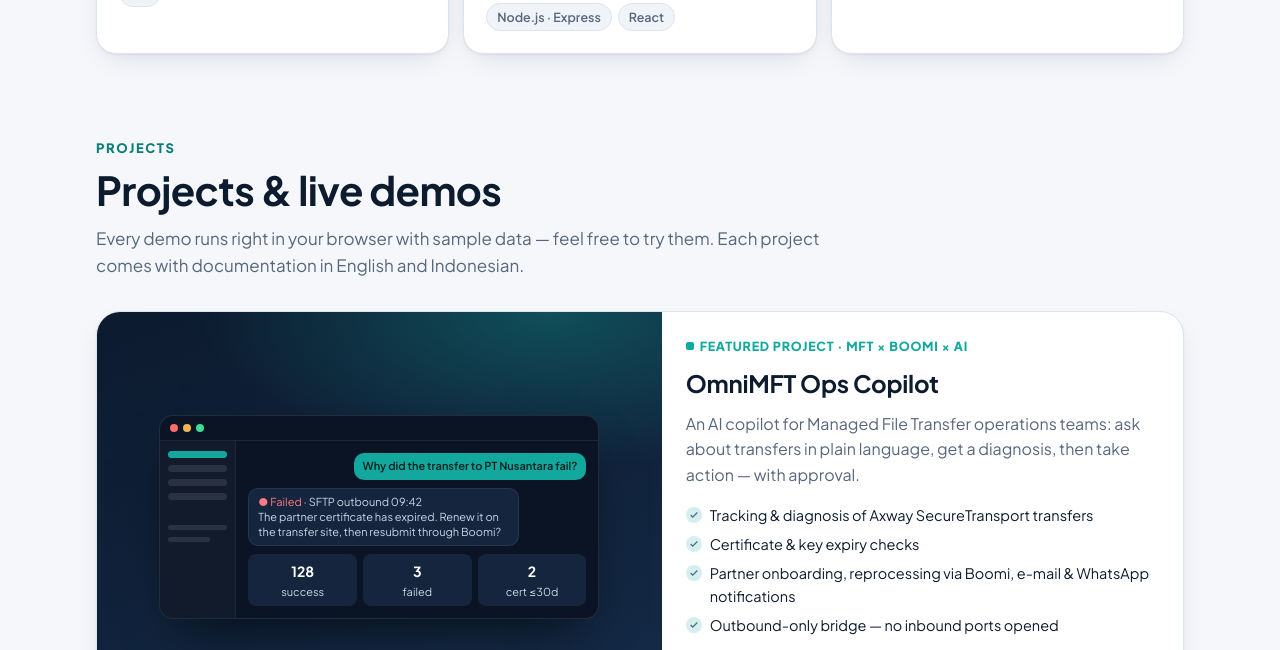
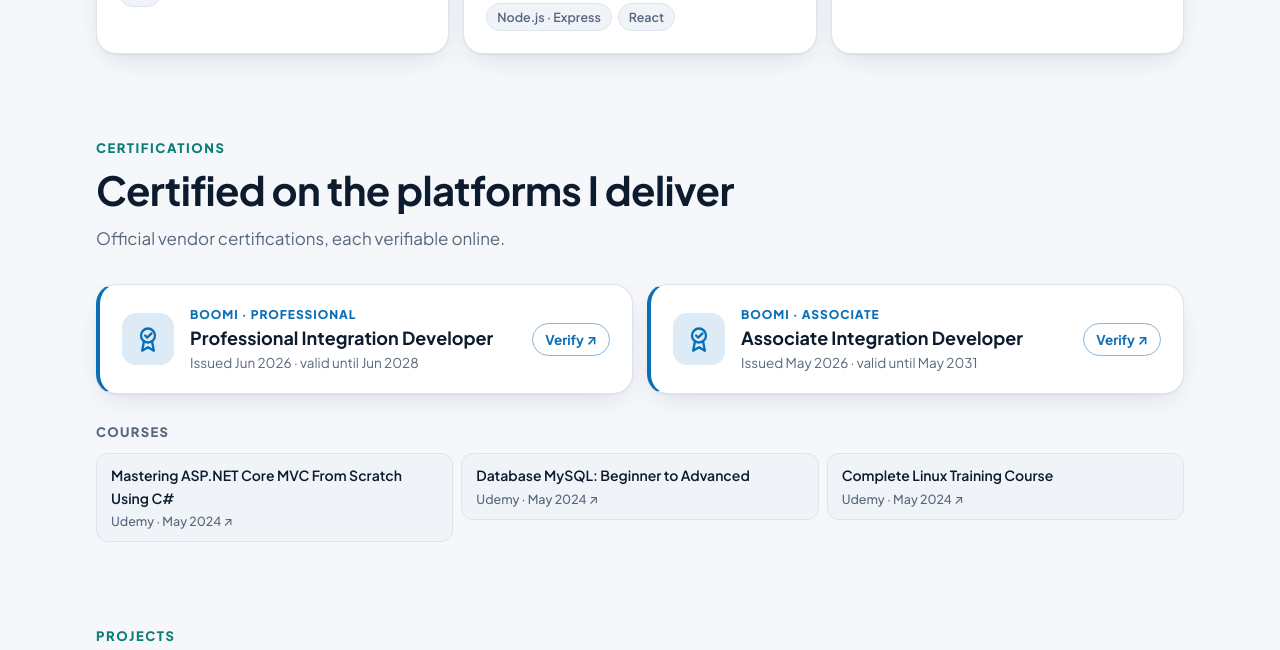
Before and after one commit to diimasogan/diimasogan.github.io, a plain HTML site: page index.html in a window 1280 px wide. Shown: the part 1364-2014 px from the top of the page. Drawn offline with Linux system fonts and the light colour scheme.

Commit message:
Add Certifications section: Boomi certifications with verify links, Udemy courses
Co-Authored-By: Claude Opus 5.5 <noreply@anthropic.com>

```diff
--- a/index.html
+++ b/index.html
@@ -96,6 +96,24 @@ h2{font-size:clamp(28px,4vw,40px);line-height:1.15;margin:8px 0 12px;letter-spac
 
 /* skills */
 .skills{display:grid;grid-template-columns:repeat(3,1fr);gap:14px}
+/* certifications: vendor certs prominent, courses secondary */
+.certs{display:grid;grid-template-columns:repeat(2,1fr);gap:14px}
+.cert{--c:#0B6FB8;position:relative;display:flex;align-items:center;gap:16px;text-decoration:none;background:var(--surface);border:1px solid var(--line);border-left:4px solid var(--c);border-radius:var(--radius);padding:20px 22px;box-shadow:var(--shadow);transition:transform .15s,border-color .15s}
+.cert:hover{transform:translateY(-2px);border-color:var(--c)}
+.cert .seal{flex:none;width:52px;height:52px;border-radius:14px;display:grid;place-items:center;background:color-mix(in srgb,var(--c) 14%,transparent);color:var(--c)}
+.cert .seal svg{width:28px;height:28px}
+.cert .ct{display:flex;flex-direction:column;gap:2px;min-width:0}
+.cert .lvl{font-size:12px;font-weight:800;letter-spacing:.08em;text-transform:uppercase;color:var(--c)}
+.cert b{font-size:18px;line-height:1.3}
+.cert .dt{font-size:13.5px;color:var(--muted)}
+.cert .vf{margin-left:auto;flex:none;font-size:13.5px;font-weight:700;color:var(--c);border:1px solid color-mix(in srgb,var(--c) 40%,var(--line));border-radius:999px;padding:5px 12px;white-space:nowrap}
+:root[data-theme="dark"] .cert{--c:#5AB0F0}
+@media (prefers-color-scheme:dark){:root:not([data-theme="light"]) .cert{--c:#5AB0F0}}
+.courses-h{margin:28px 0 10px;font-size:13px;font-weight:800;letter-spacing:.1em;text-transform:uppercase;color:var(--muted)}
+.courses{list-style:none;margin:0;padding:0;display:grid;grid-template-columns:repeat(3,1fr);gap:8px}
+.courses a{display:flex;flex-direction:column;gap:2px;text-decoration:none;font-size:14px;font-weight:600;padding:10px 14px;border:1px solid var(--line);border-radius:12px;background:var(--surface-2)}
+.courses a:hover{border-color:var(--brand)}
+.courses em{font-style:normal;font-size:12.5px;font-weight:500;color:var(--muted)}
 .skill{background:var(--surface);border:1px solid var(--line);border-radius:var(--radius);padding:22px;box-shadow:var(--shadow)}
 .skill .ic{width:44px;height:44px;border-radius:12px;display:grid;place-items:center;background:var(--brand-soft);color:var(--brand-ink);margin-bottom:14px}
 .skill .ic svg{width:22px;height:22px}
@@ -191,6 +209,7 @@ footer a{color:#fff}
   .bf1{left:-14%}.bf2{right:-18%}
   .stats{grid-template-columns:repeat(2,1fr)}
   .skills{grid-template-columns:1fr}
+  .certs,.courses{grid-template-columns:1fr}
   .projects{grid-template-columns:1fr}
   .proj.feat,.proj.wide{flex-direction:column}
   .proj.feat .shot{min-height:220px}
@@ -202,6 +221,9 @@ footer a{color:#fff}
   .bar nav{gap:2px}
   .bar nav a{padding:6px 9px;font-size:14px}
   .cta .btn{flex:1 1 100%;justify-content:center}
+  .cert{flex-wrap:wrap;padding:18px}
+  .cert .ct{flex:1 1 calc(100% - 68px)}
+  .cert .vf{margin-left:68px}
   .connect,.connect.direct{grid-template-columns:1fr}
   .badge-float{font-size:11.5px;padding:6px 9px}
   .bf2{right:-6%}.bf1{left:-6%}
@@ -223,6 +245,7 @@ footer a{color:#fff}
   <symbol id="i-lt" viewBox="0 0 24 24"><g fill="none" stroke="currentColor" stroke-width="2.2" stroke-linecap="round"><path d="M12 3v18M4.2 7.5l15.6 9M4.2 16.5l15.6-9"/></g></symbol>
   <symbol id="i-arrow" viewBox="0 0 24 24"><path fill="none" stroke="currentColor" stroke-width="2.2" stroke-linecap="round" stroke-linejoin="round" d="M7 17 17 7M8 7h9v9"/></symbol>
   <symbol id="i-doc" viewBox="0 0 24 24"><g fill="none" stroke="currentColor" stroke-width="2" stroke-linejoin="round"><path d="M5 3h10l4 4v14H5z"/><path d="M14 3v5h5M8 13h8M8 17h5"/></g></symbol>
+  <symbol id="i-award" viewBox="0 0 24 24"><g fill="none" stroke="currentColor" stroke-width="2" stroke-linecap="round" stroke-linejoin="round"><circle cx="12" cy="9" r="6"/><path d="m9.5 9 1.8 1.8L15 7.2"/><path d="M8.5 14.2 7 22l5-3 5 3-1.5-7.8"/></g></symbol>
   <symbol id="i-dl" viewBox="0 0 24 24"><g fill="none" stroke="currentColor" stroke-width="2" stroke-linecap="round" stroke-linejoin="round"><path d="M12 4v11m-5-5 5 5 5-5M5 20h14"/></g></symbol>
 <symbol id="i-wa" viewBox="0 0 24 24"><g fill="none" stroke="currentColor" stroke-width="2" stroke-linecap="round" stroke-linejoin="round"><path d="M3.5 20.5l1.3-4.2A8.5 8.5 0 1 1 8 19.3z"/><path d="M9 8.6c0 3.3 3.1 6.4 6.4 6.4l1.1-1.6-2-1-.9.8c-1-.4-1.9-1.3-2.3-2.3l.8-.9-1-2z" fill="currentColor" stroke-width="1"/></g></symbol>
 <symbol id="i-mail" viewBox="0 0 24 24"><g fill="none" stroke="currentColor" stroke-width="2" stroke-linejoin="round"><rect x="3" y="5" width="18" height="14" rx="2"/><path d="m3 7 9 6 9-6"/></g></symbol>
@@ -232,7 +255,7 @@ footer a{color:#fff}
 <header class="bar"><div class="wrap">
   <a class="mono" href="#top"><i>DP</i><span>diimasogan</span></a>
   <nav aria-label="Main">
-    <a href="#skills" data-i18n="nav.skills">Skills</a><a href="#projects" class="keep" data-i18n="nav.projects">Projects</a><a href="#contact" class="keep" data-i18n="nav.contact">Contact</a>
+    <a href="#skills" data-i18n="nav.skills">Skills</a><a href="#certifications" data-i18n="nav.certs">Certifications</a><a href="#projects" class="keep" data-i18n="nav.projects">Projects</a><a href="#contact" class="keep" data-i18n="nav.contact">Contact</a>
   </nav>
   <button class="lang" id="lang" type="button" aria-label="Ganti ke Bahasa Indonesia" title="Bahasa Indonesia">ID</button>
   <button class="theme" id="theme" aria-label="Toggle theme" title="Toggle theme"><svg viewBox="0 0 24 24" fill="none" stroke="currentColor" stroke-width="2"><path d="M21 12.8A9 9 0 1 1 11.2 3a7 7 0 0 0 9.8 9.8z"/></svg></button>
@@ -293,6 +316,38 @@ footer a{color:#fff}
       <h3 data-i18n="sk.3h">Data &amp; Dashboards</h3><p data-i18n="sk.3">Turning operational data into dashboards that support decisions.</p>
       <div class="chips"><span>Power BI</span><span>DAX</span><span>Data modeling</span><span>SQL</span></div></div>
   </div>
+</div></section>
+
+<section id="certifications"><div class="wrap">
+  <div class="eyebrow" data-i18n="ce.eye">Certifications</div>
+  <h2 data-i18n="ce.h">Certified on the platforms I deliver</h2>
+  <p class="sub" data-i18n="ce.sub">Official vendor certifications, each verifiable online.</p>
+  <div class="certs">
+    <a class="cert rv" href="https://verify.skilljar.com/c/v2se367urukh" target="_blank" rel="noopener">
+      <span class="seal" aria-hidden="true"><svg><use href="#i-award"/></svg></span>
+      <span class="ct">
+        <span class="lvl">Boomi · Professional</span>
+        <b>Professional Integration Developer</b>
+        <span class="dt"><span data-i18n="ce.issued">Issued</span> Jun 2026 · <span data-i18n="ce.valid">valid until</span> Jun 2028</span>
+      </span>
+      <span class="vf"><span data-i18n="ce.verify">Verify</span> ↗</span>
+    </a>
+    <a class="cert rv" href="https://verify.skilljar.com/c/mex824abth5g" target="_blank" rel="noopener">
+      <span class="seal" aria-hidden="true"><svg><use href="#i-award"/></svg></span>
+      <span class="ct">
+        <span class="lvl">Boomi · Associate</span>
+        <b>Associate Integration Developer</b>
+        <span class="dt"><span data-i18n="ce.issued">Issued</span> May 2026 · <span data-i18n="ce.valid">valid until</span> May 2031</span>
+      </span>
+      <span class="vf"><span data-i18n="ce.verify">Verify</span> ↗</span>
+    </a>
+  </div>
+  <h3 class="courses-h" data-i18n="ce.courses">Courses</h3>
+  <ul class="courses">
+    <li><a href="https://ude.my/UC-09725370-11ce-4dfd-b25f-3ee53e2102a4" target="_blank" rel="noopener"><span>Mastering ASP.NET Core MVC From Scratch Using C#</span><em>Udemy · May 2024 ↗</em></a></li>
+    <li><a href="https://ude.my/UC-3ffa5853-fa7b-4a1a-b07e-890b7a88bac5" target="_blank" rel="noopener"><span>Database MySQL: Beginner to Advanced</span><em>Udemy · May 2024 ↗</em></a></li>
+    <li><a href="https://ude.my/UC-41283fcd-bdf1-4bea-b918-a6fdaf16c788" target="_blank" rel="noopener"><span>Complete Linux Training Course</span><em>Udemy · May 2024 ↗</em></a></li>
+  </ul>
 </div></section>
 
 <section id="projects"><div class="wrap">
@@ -469,6 +524,14 @@ footer a{color:#fff}
   /* language: English is the default; Indonesian is optional and remembered per visitor */
   var ID = {
   "nav.skills": "Keahlian",
+  "nav.certs": "Sertifikasi",
+  "ce.eye": "Sertifikasi",
+  "ce.h": "Tersertifikasi di platform yang saya kerjakan",
+  "ce.sub": "Sertifikasi resmi dari vendor, semuanya bisa diverifikasi online.",
+  "ce.issued": "Terbit",
+  "ce.valid": "berlaku sampai",
+  "ce.verify": "Verifikasi",
+  "ce.courses": "Kursus",
   "nav.projects": "Project",
   "nav.contact": "Kontak",
   "hero.open": "Terbuka untuk kolaborasi &amp; konsultasi",
```
